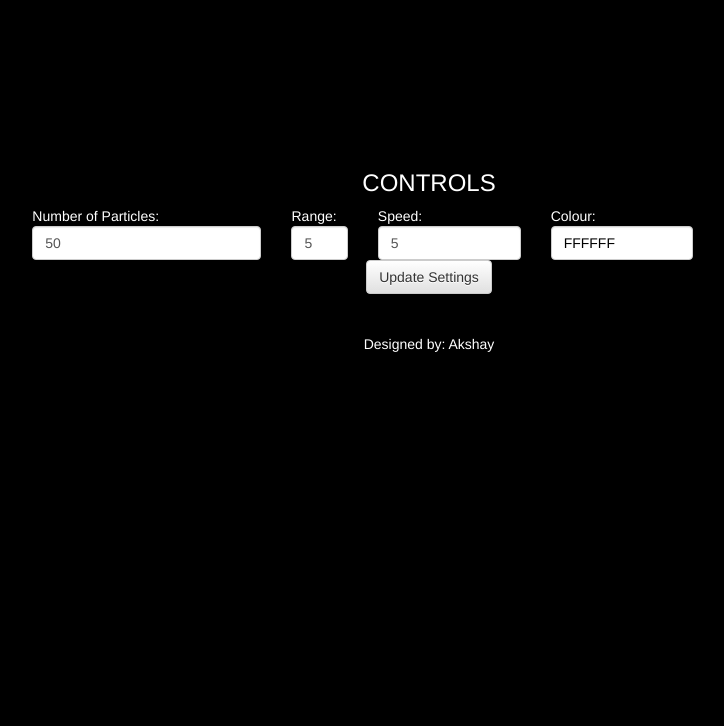
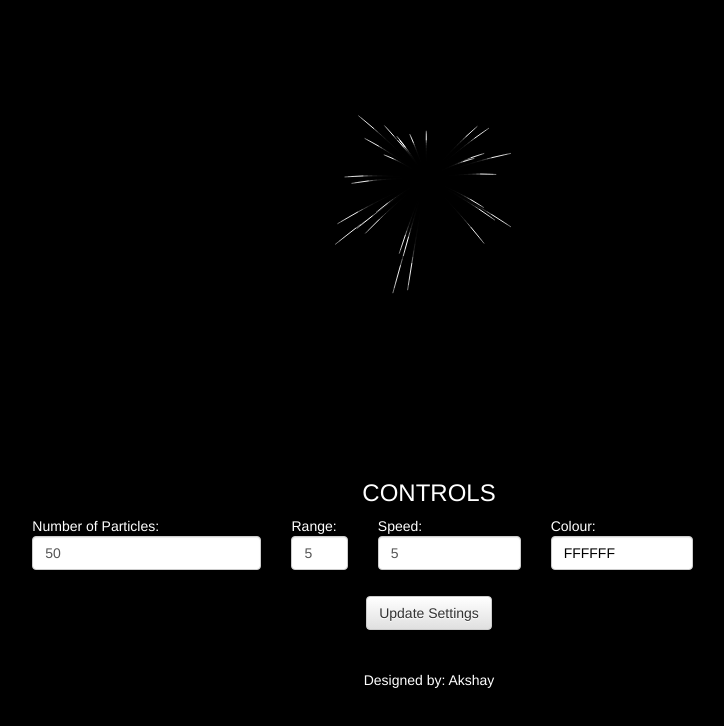
Before and after one commit to AkshayRaman/HTML5-fireworks, a plain HTML site: page index.html in a window 1280 px wide. Shown: the whole page, without its empty margins (211-935 px from the left). Drawn offline with Linux system fonts and the light colour scheme; files whose address does not match are found by name.

Commit message:
Make the canvas bigger

```diff
--- a/fireworks.js
+++ b/fireworks.js
@@ -12,8 +12,8 @@ $PARTICLE_SPEED = 5;
 $ACCELERATION = 5;
 $HUE = 120;
 
-var canvas = document.getElementById( 'canvas' ),
-ctx = canvas.getContext( '2d' ),
+var canvas = document.getElementById('canvas'),
+ctx = canvas.getContext('2d'),
 cw = window.innerWidth,
 ch = window.innerHeight - $("div#controls").height()- $("header").height()-100,
 
@@ -32,8 +32,8 @@ mouse_x,
 mouse_y;
 
 // set canvas dimensions
-//canvas.width = cw;
-//canvas.height = ch;
+canvas.width = cw;
+canvas.height = ch;
 
 
 // create firework
--- a/index.html
+++ b/index.html
@@ -19,12 +19,9 @@
 		<meta name="viewport" content="width=device-width, initial-scale=1">
 	</head>
 	<body style="background:#000;margin:0">
-	<!--<header>
-		<center><h3 style="color:white">FIREWORKS</h3></center>
-	</header>-->
 	<div class="container-fluid">
 		<div class="row">
-			<canvas id="canvas" class="center-block" style="cursor:crosshair;" onresize="resize();">Canvas is not supported in your browser.</canvas>
+			<canvas id="canvas" class="center-block" style="cursor:crosshair;">Canvas is not supported in your browser.</canvas>
 		</div>
 		<div class="row" id="controls">
 			<h3 style="color:white" class="text-center">CONTROLS</h3>
@@ -57,6 +54,7 @@
 			</div>
 			<br>
 			<center>
+				<br><br><br>
 				<input type="button" class="btn btn-default" id="update" value="Update Settings" onclick="update_settings();">
 				<input type="hidden" id="r" value="127"><input type="hidden" id="g" value="127"><input type="hidden" id="b" value="127">
 				<input type="hidden" id="hue" value="120"><input type="hidden" id="sat" value="0"><input type="hidden" id="val" value="0">
```
